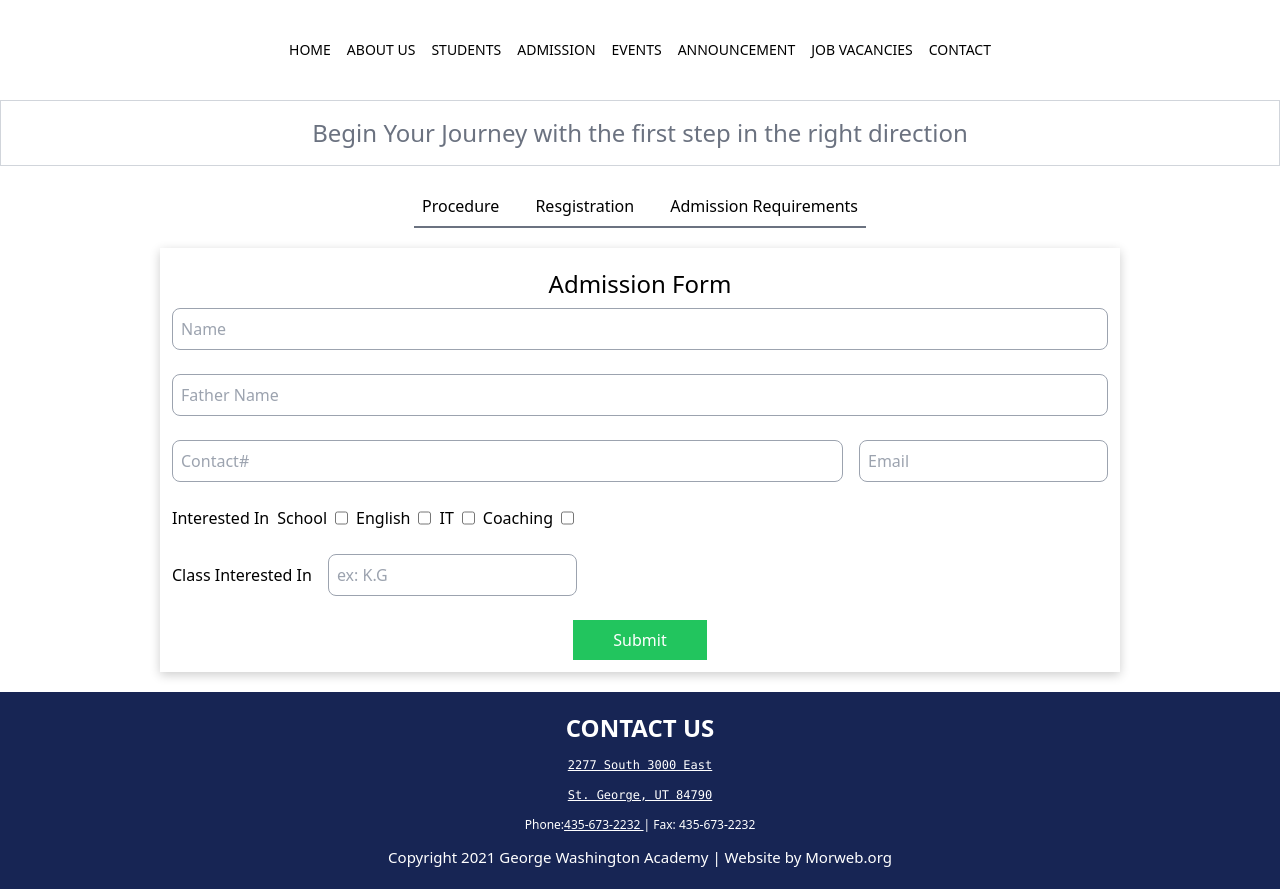
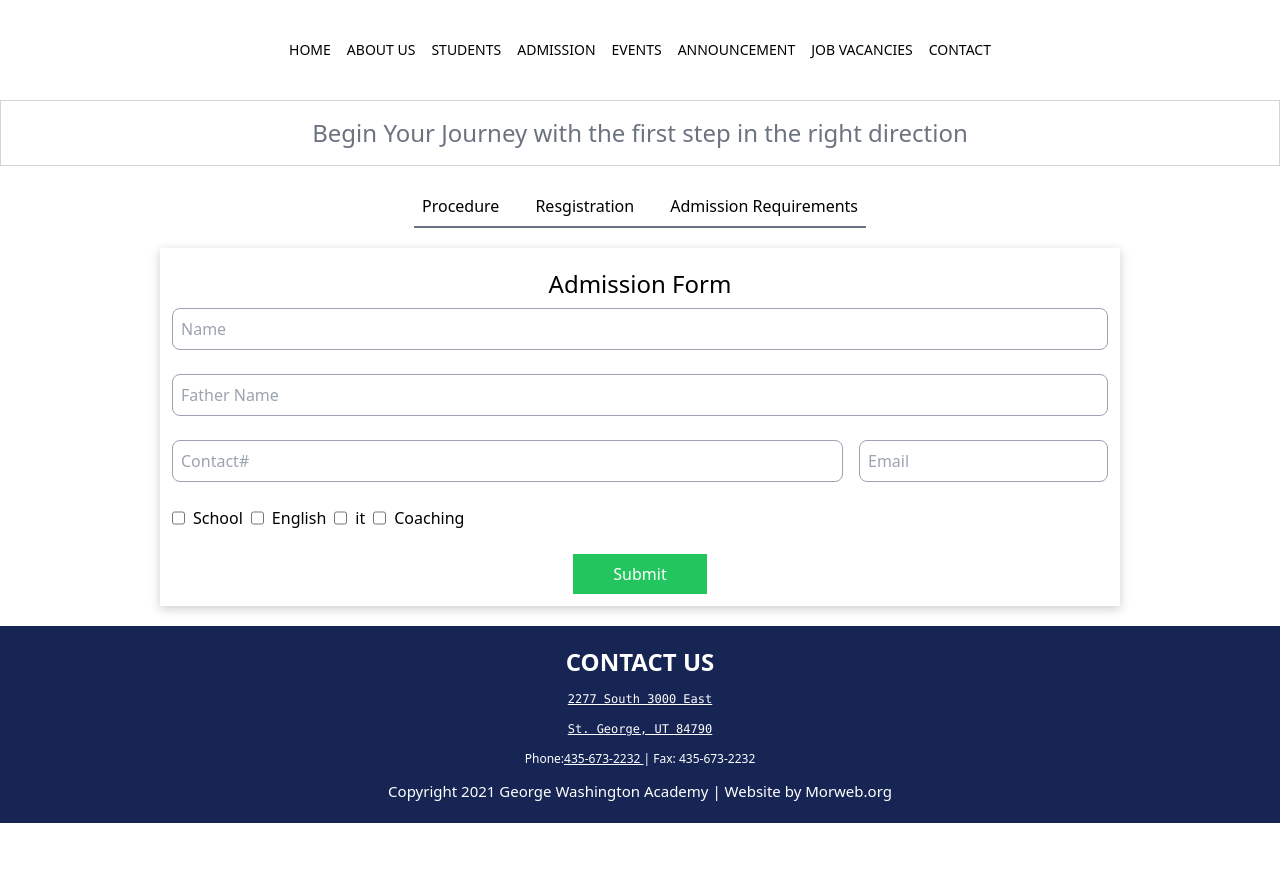
Before and after one commit to PrivateSSG/PersonalWebsite, a Next.js app: page /admission/registration/form in a window 1280 px wide. After the commit the page ends 823 px from the top, so only its background shows below. Built offline with nearby package versions, Linux system fonts and the light colour scheme.

Commit message:
added some backend

```diff
--- a/app/components/AdmissionForm.jsx
+++ b/app/components/AdmissionForm.jsx
@@ -7,71 +7,49 @@ import getConnect from "@/libs/connection";
 export default function AdmissionForm() {
   const [name, setName] = useState("");
   const [fatherName, setFatherName] = useState("");
-  const [contact, setContact] = useState();
+  const [contact, setContact] = useState("");
   const [email, setEmail] = useState("");
-  const [interested, setInterested] = useState("");
+  const [classInterest, setClassInterest] = useState("");
+  const [interested, setInterested] = useState([]);
 
-  const checkList = {
-    school: false,
-    it: false,
-    coaching: false,
-    english: false,
-  };
-  const [checkbox, setCheckedState] = useState({});
+
+
   const handleSubmit = async (e) => {
     e.preventDefault();
     await getConnect();
-    if (!name || !fatherName || !contact || !email || !interested) {
-      alert("Title and Description is required");
-      return;
-    }
 
     const response = await fetch("http://localhost:3000/api/user", {
+      method: "POST",
       body: JSON.stringify({
         name,
+        email,
         fatherName,
-        contact,
-        email,
+        phoneNumber: contact,
         interested,
-      }),
-      method: "POST",
-      headers: {
-        "Content-type": "application/json",
-      },
-    });
+      })
+
+    })
+    console.log(response)
     if (response.ok) {
-      alert("User Created");
+      alert("User Created ")
     }
-    setName("");
-    setFatherName("");
-    setContact("");
-    setEmail("");
-    setInterested("");
-
-    //submit form
-    // const document = {
-    //   name,
-    //   fatherName,
-    //   contact,
-    //   email,
-    //   checkbox,
   };
 
-  // // Save the document to Appwrite
-  // const data = document;
-  // await databases.createDocument(
-  //   "6537b84f581243c8d965",
-  //   "6537bef49fd2fe4d0630",
-  //   ID.unique(),
-  //   data
-  // );
-  // console.log(data);
-
-  // const handleChange = (e) => {
-  //   // const newCheckBox = { ...checkbox };
-  //   // newCheckBox[e.target.value] = e.target.checkd;
-  //   // setCheckedState(newCheckBox);
-  // };
+  const checkBox = [
+    { value: "School", label: "School" },
+    { value: "English", label: "English" },
+    { value: "it", label: "it" },
+    { value: "Coaching", label: "Coaching" },
+  ]
+  const handleChange = (e) => {
+    const checked = e.target.checked;
+    const value = e.target.value;
+    if (checked && !interested.includes(value)) {
+      setInterested([...interested, value]);
+    } else if (!checked && interested.includes(value)) {
+      setInterested(interested.filter((item) => item !== value));
+    }
+  };
   return (
     <>
       <div className="p-3 shadow-[0_3px_10px_rgb(0,0,0,0.2)] w-3/4  max-lg:mb-5 mb-5    mx-auto">
@@ -110,26 +88,30 @@ export default function AdmissionForm() {
             </div>
 
             <div className="flex max-lg:flex-wrap space-x-2">
-              <h1>Interested In</h1>
+              {/* <h1>Interested In</h1>
               <label>School</label>
-              <input type="checkbox" value={checkbox.school} />
+              <input type="checkbox" name={interested.school} value={interested.school} onChange={handleChange} />
               <label>English</label>
-              <input type="checkbox" value={checkbox.english} />
+              <input type="checkbox" value={interested.english} onChange={handleChange} />
               <label>IT</label>
-              <input type="checkbox" value={checkbox.it} />
+              <input type="checkbox" value={interested.it} onChange={handleChange} />
               <label>Coaching</label>
-              <input type="checkbox" value={checkbox.coaching} />
+              <input type="checkbox" value={interested.coaching} onChange={handleChange} /> */}
+              {checkBox.map((checkbox) => (
+                <>
+                  <input
+                    type="checkbox"
+                    key={checkbox.value}
+                    name="interested"
+                    value={checkbox.value}
+                    checked={interested.includes(checkbox.value)}
+                    onChange={handleChange}
+                  />
+                  <label>{checkbox.label}</label>
+                </>
+              ))}
             </div>
-            <div className="flex max-lg:flex-wrap max-lg:space-x-1  space-x-4 items-center">
-              <label>Class Interested In</label>
-              <input
-                className="border border-gray-400 py-2 px-2 rounded-lg"
-                type="text"
-                placeholder="ex: K.G"
-                value={interested}
-                onChange={(e) => setInterested(e.target.value)}
-              />
-            </div>
+
             <div className="mt-9">
               <div className="flex justify-center">
                 <button className="bg-green-500 px-10 hover:bg-green-600 duration-200 py-2 text-white">
--- a/app/dashboard/components/DashboardBox.jsx
+++ b/app/dashboard/components/DashboardBox.jsx
@@ -4,20 +4,21 @@ import getConnect from "@/libs/connection";
 import { useEffect, useState } from "react";
 
 const DashboardBox = () => {
-  // const [data,setData] = useState(null)
-  // useEffect(()=>{
-  //     const fetchData = async () => {
-  //         await getConnect();
-  //         let response = await fetch("http://localhost:3000/api/user", {
-  //           method: "GET",
-  //         });
-  //         response = await response.json();
-  //         console.log(response);
-  //         setData(response);
+  const [data,setData] = useState(null)
+  useEffect(()=>{
+      const fetchData = async () => {
+          await getConnect();
+          let response = await fetch("http://localhost:3000/api/user", {
+            method: "GET",
+          });
+          response = await response.json();
 
-  //     }
-  //     fetchData();
-  // },[])
+          setData(response);
+
+
+      }
+      fetchData();
+  },[])
 
   return (
     <>
@@ -25,13 +26,16 @@ const DashboardBox = () => {
         <h1 className="text-2xl text-teal-600 font-bold">Dashboard</h1>
         <div className="max-lg:space-x-3 flex space-x-10 mt-6 mb-6 max-lg:flex-wrap max-lg:flex-col max-lg:space-y-6 max-lg:items-center max-lg:justify-center">
           <h1 className="bg-sky-500 p-7 text-white font-bold max-lg:p-4">
-            Accepted Forms <span>0</span>
+            English Student Forms <span>0</span>
           </h1>
           <h1 className="bg-sky-500 p-7 text-white font-bold max-lg:p-4">
-            Submited Forms <span>0</span>
+            IT Student Forms <span>0</span>
           </h1>
           <h1 className="bg-sky-500 p-7 text-white font-bold max-lg:p-4">
-            Rejected Forms <span>0</span>
+            Coaching Student Forms <span>0</span>
+          </h1>
+          <h1 className="bg-sky-500 p-7 text-white font-bold max-lg:p-4">
+            School Student Forms <span>0</span>
           </h1>
         </div>
       </div>
--- /dev/null
+++ b/app/dashboard/components/FormsDetails.jsx
@@ -0,0 +1,55 @@
+"use client"
+import React, { useEffect, useState } from 'react'
+
+const FormsDetails = () => {
+    const [data, setData] = useState(null)
+    useEffect(() => {
+        const fetchData = async () => {
+            let response = await fetch("http://localhost:3000/api/user", {
+                method: "GET",
+                headers: {
+                    "Content-Type": "application/json"
+                }
+            })
+            let result = await response.json();
+            setData(result);
+        }
+        fetchData();
+    }, [])
+    return (
+        <>
+            {data && data.length === 0 ? (
+                <div className="text-2xl font-bold mx-60">
+                    <h2>No Data</h2>
+                </div>
+            ) : <table className="table-auto">
+                <thead >
+                    <tr>
+                        <th className="px-6 py-3 text-left text-gray-700 uppercase font-bold">Name</th>
+                        <th className="px-6 py-3 text-left text-gray-700 uppercase font-bold">Father Name</th>
+                        <th className="px-6 py-3 text-left text-gray-700 uppercase font-bold">Email</th>
+                        <th className="px-6 py-3 text-left text-gray-700 uppercase font-bold">Contact</th>
+                        <th className="px-6 py-3 text-left text-gray-700 uppercase font-bold">Interested In</th>
+                    </tr>
+                </thead>
+                {data && data.map((item) => (
+
+                    <tbody key={item._id}>
+                        <tr>
+                            <td className="px-6 py-4 text-left">{item.name}</td>
+                            <td className="px-6 py-4 text-left">{item.fatherName}</td>
+                            <td className="px-6 py-4 text-left">{item.email}</td>
+                            <td className="px-6 py-4 text-left">{item.phoneNumber}</td>
+                            <td className="px-6 py-4 text-left">{item.interested}</td>
+                        </tr>
+
+                    </tbody>
+                ))}
+            </table>
+            }
+
+        </>
+    )
+}
+
+export default FormsDetails
--- a/app/dashboard/components/Sidebar.jsx
+++ b/app/dashboard/components/Sidebar.jsx
@@ -17,10 +17,10 @@ export default function Sidebar() {
             <h1>Dashboard Overview</h1>
           </div>
           <div className="main-sidebar flex flex-col  justify-center space-y-5 items-start">
-            <div className="withsvg flex space-x-1 items-center hover:text-slate-500">
+            <Link href={"/dashboard/formDetail"}><div className="withsvg flex space-x-1 items-center hover:text-slate-500">
               <VscRepo size={25} />
               <h1 className="max-lg:text-[13px]">Forms</h1>
-            </div>
+            </div></Link>
 
           </div>
         </div>
--- /dev/null
+++ b/app/dashboard/formDetail/page.js
@@ -0,0 +1,10 @@
+import React from 'react'
+import FormsDetails from '../components/FormsDetails'
+
+const page = () => {
+  return (
+    <FormsDetails />
+  )
+}
+
+export default page
--- a/libs/models/user.js
+++ b/libs/models/user.js
@@ -17,7 +17,9 @@ const userSchema = new mongoose.Schema({
     type: Number,
     require: true,
   },
-  interested: Object,
+  interested: {
+    type: [String]
+  },
   classInterest: {
     type: String,
     require: true,
```
